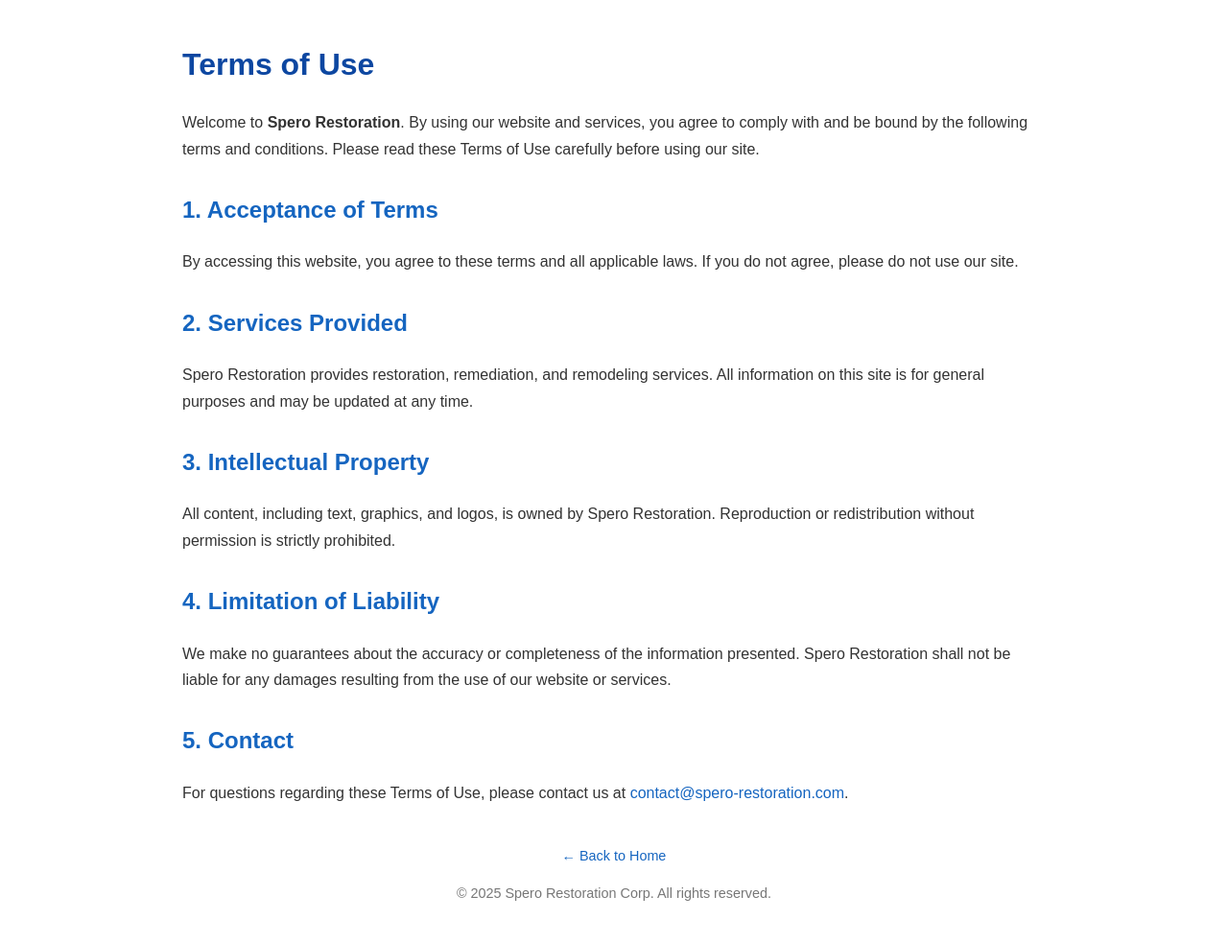
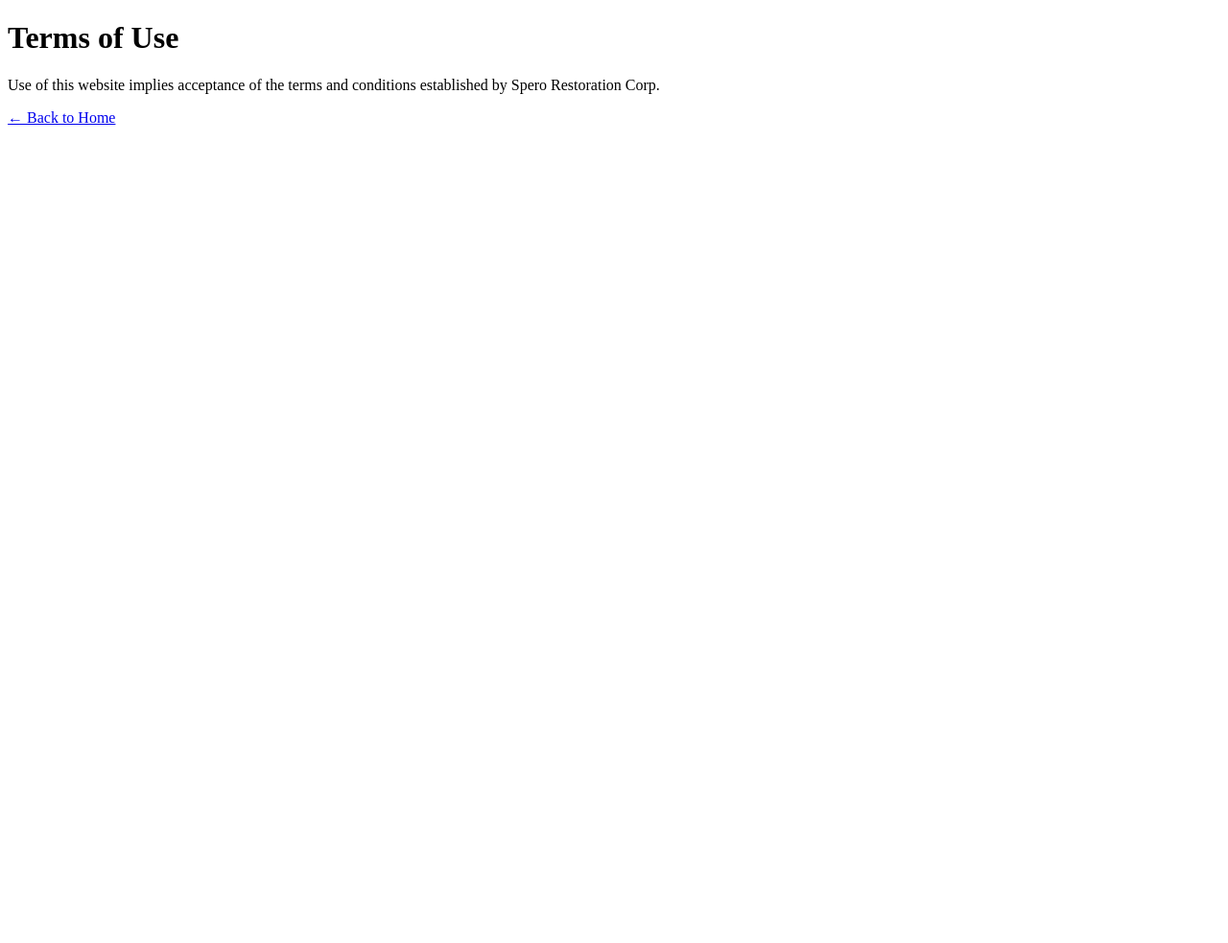
Before and after one commit to ROBERTOMAFFRA/spero-website, a Flask app: page /terms in a window 1280 px wide. Shown: the whole page at 96% size. After the commit the page ends 130 px from the top, so only its background shows below. Run offline with Flask 3, Linux system fonts and the light colour scheme.

Commit message:
Update terms.html

```diff
--- a/templates/terms.html
+++ b/templates/terms.html
@@ -1,68 +1,14 @@
 <!DOCTYPE html>
 <html lang="en">
 <head>
-    <meta charset="UTF-8">
-    <meta name="viewport" content="width=device-width, initial-scale=1.0">
-    <title>Terms of Use | Spero Restoration</title>
-    <meta name="description" content="Review the terms of use for Spero Restoration’s website and services.">
-    <meta name="robots" content="index,follow">
-    <link rel="canonical" href="https://spero-restoration.com/terms">
-    <link rel="icon" type="image/png" href="{{ url_for('static', filename='images/favicon.png') }}">
-    <style>
-        body {
-            font-family: 'Arial', sans-serif;
-            margin: 40px auto;
-            padding: 0 20px;
-            color: #333;
-            max-width: 900px;
-            line-height: 1.7;
-        }
-        h1 {
-            color: #0d47a1;
-            margin-bottom: 20px;
-        }
-        h2 {
-            margin-top: 30px;
-            color: #1565c0;
-        }
-        a {
-            color: #1565c0;
-            text-decoration: none;
-        }
-        a:hover {
-            text-decoration: underline;
-        }
-        footer {
-            margin-top: 40px;
-            font-size: 0.9rem;
-            color: #777;
-            text-align: center;
-        }
-    </style>
+  <meta charset="UTF-8">
+  <meta name="viewport" content="width=device-width, initial-scale=1.0">
+  <title>Terms of Use | Spero Restoration</title>
+  <meta name="robots" content="index, follow">
 </head>
 <body>
-    <h1>Terms of Use</h1>
-    <p>Welcome to <strong>Spero Restoration</strong>. By using our website and services, you agree to comply with and be bound by the following terms and conditions. Please read these Terms of Use carefully before using our site.</p>
-
-    <h2>1. Acceptance of Terms</h2>
-    <p>By accessing this website, you agree to these terms and all applicable laws. If you do not agree, please do not use our site.</p>
-
-    <h2>2. Services Provided</h2>
-    <p>Spero Restoration provides restoration, remediation, and remodeling services. All information on this site is for general purposes and may be updated at any time.</p>
-
-    <h2>3. Intellectual Property</h2>
-    <p>All content, including text, graphics, and logos, is owned by Spero Restoration. Reproduction or redistribution without permission is strictly prohibited.</p>
-
-    <h2>4. Limitation of Liability</h2>
-    <p>We make no guarantees about the accuracy or completeness of the information presented. Spero Restoration shall not be liable for any damages resulting from the use of our website or services.</p>
-
-    <h2>5. Contact</h2>
-    <p>For questions regarding these Terms of Use, please contact us at
-    <a href="mailto:contact@spero-restoration.com">contact@spero-restoration.com</a>.</p>
-
-    <footer>
-        <p><a href="{{ url_for('home') }}">← Back to Home</a></p>
-        <p>© 2025 Spero Restoration Corp. All rights reserved.</p>
-    </footer>
+  <h1>Terms of Use</h1>
+  <p>Use of this website implies acceptance of the terms and conditions established by Spero Restoration Corp.</p>
+  <p><a href="{{ url_for('home') }}">← Back to Home</a></p>
 </body>
 </html>
```
